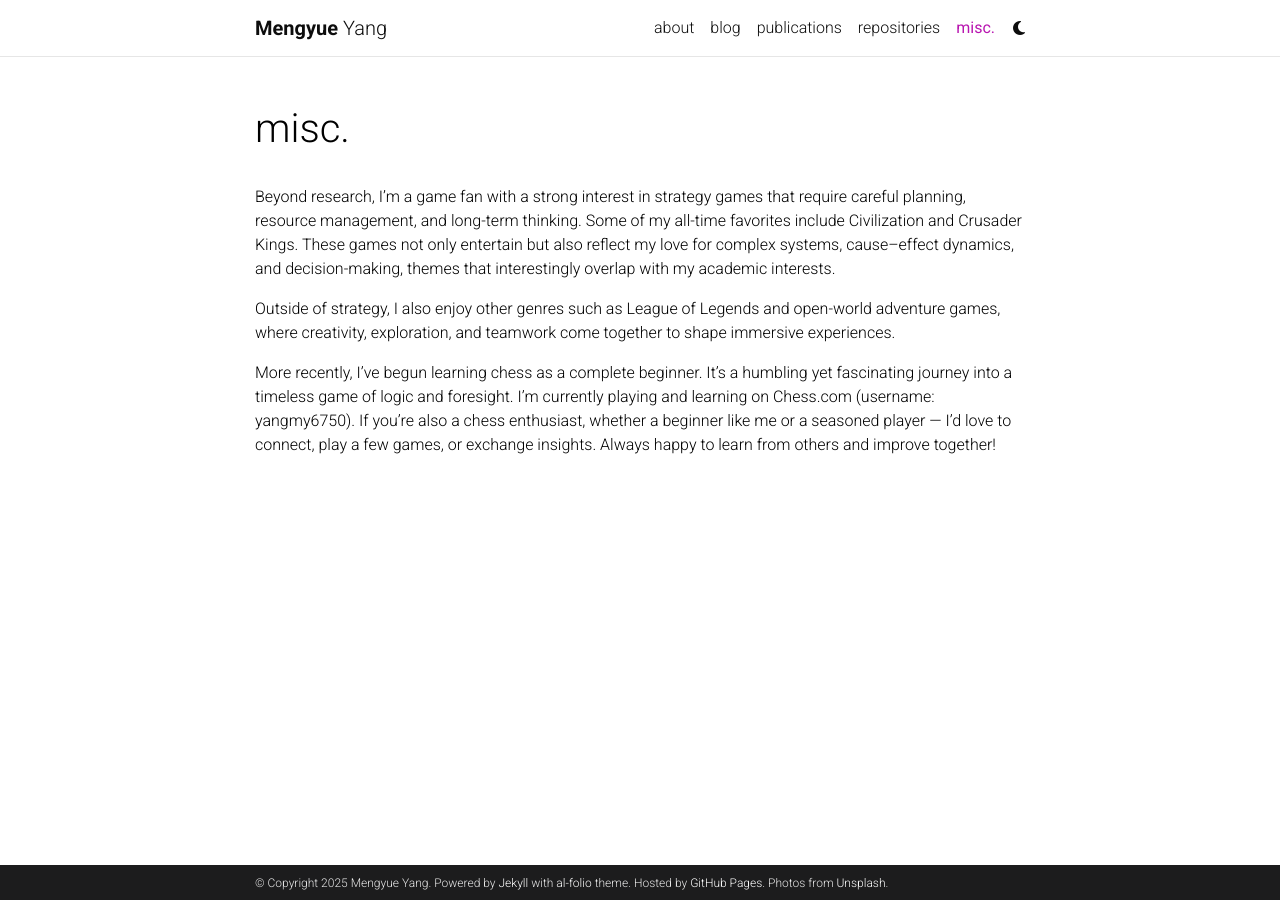
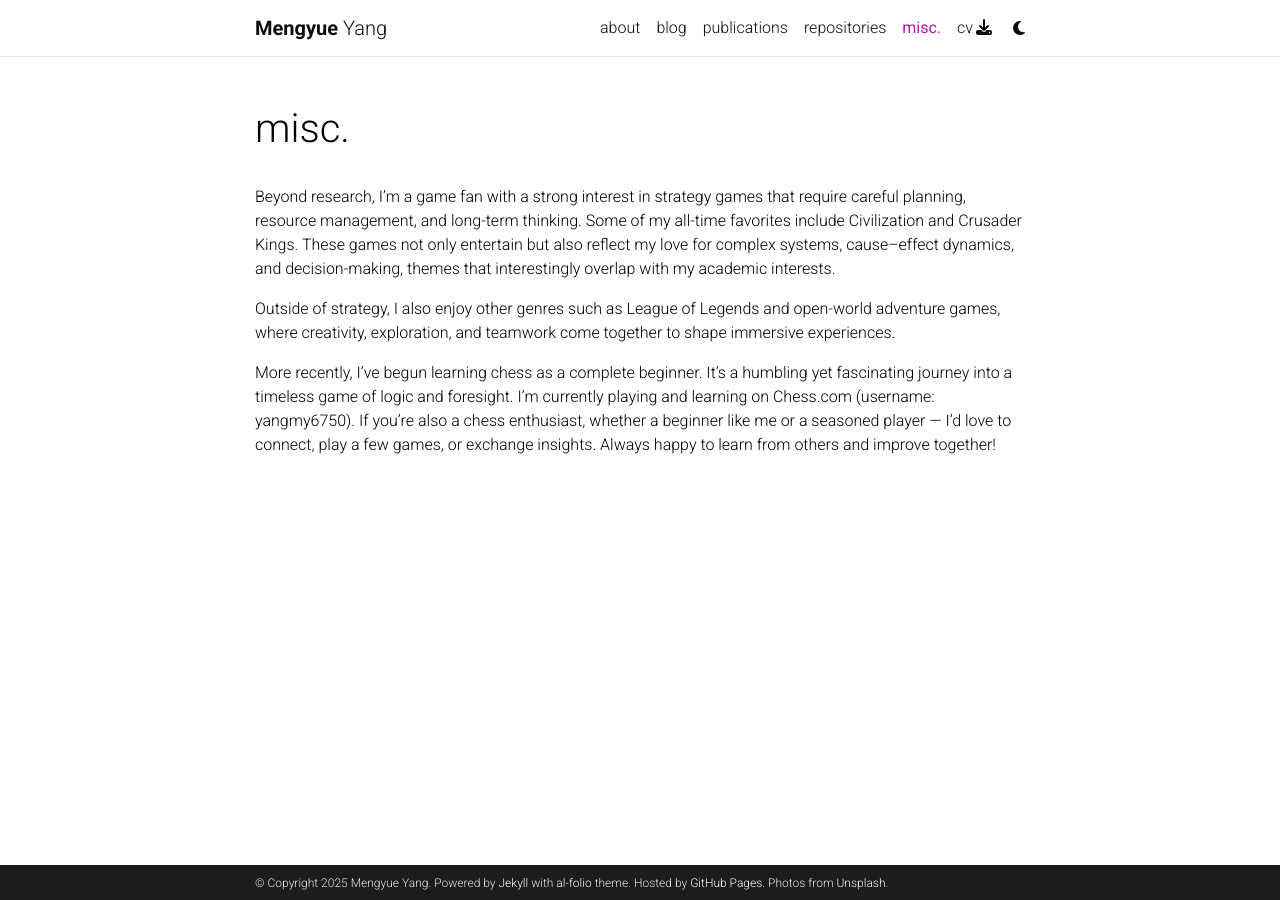
Before and after one commit to ymy4323460/ymy4323460.github.io, a Jekyll site: the page built from _pages/misc.md, in a window 1280 px wide. Built offline with Jekyll 4.4.1, drawn with Linux system fonts in a browser that asks for light colours; comment, search, counter and statistics services are not loaded; a style sheet for code colours, icons or effects is not loaded.

Commit message:
Update header.html

```diff
--- a/_includes/header.html
+++ b/_includes/header.html
@@ -94,7 +94,7 @@
               {%- endif -%}
               {%- endif -%}
               {% endfor -%}
-            <!-- <li class="nav-item"><a class="nav-link" href="/assets/pdf/mengyue_cv.pdf" target="_blank">cv<i class="fas fa-download"></i></a></li>  -->
+            <li class="nav-item"><a class="nav-link" href="/assets/pdf/mengyue_cv.pdf" target="_blank">cv<i class="fas fa-download"></i></a></li>
 
               {%- if site.enable_darkmode %}
 
```
